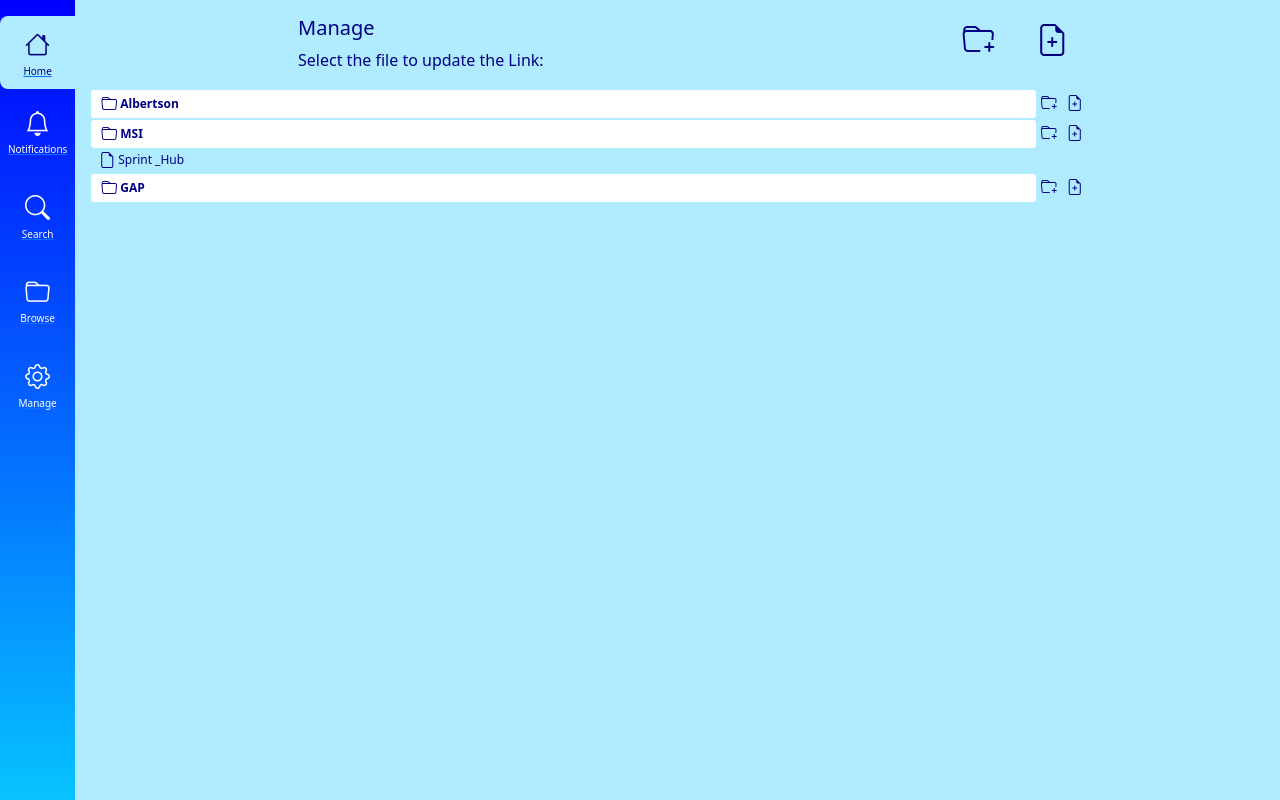
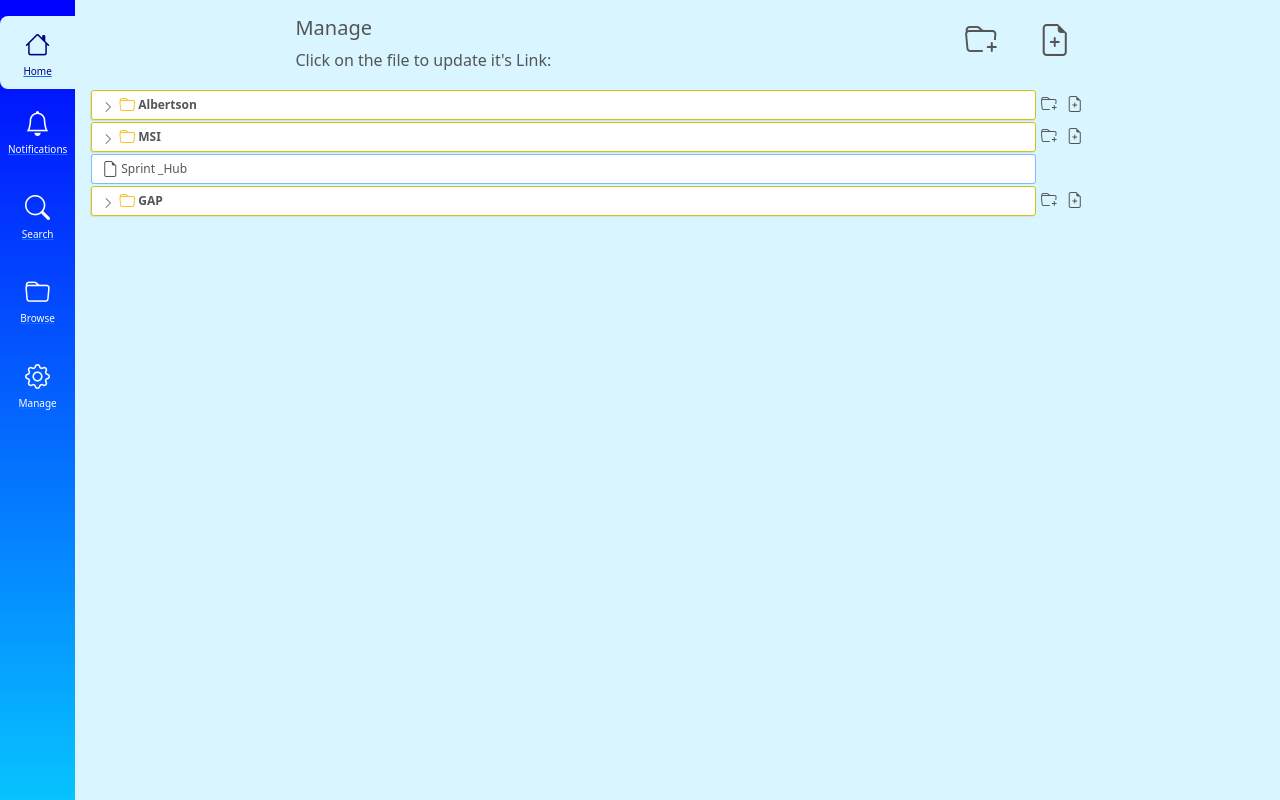
Before and after one commit to coderBiswaNisum/SprintHubProject, a React (Vite) app: page /manage in a window 1280 px wide. Built offline with nearby package versions, Linux system fonts and the light colour scheme.

Commit message:
Made some changes for better UI

```diff
--- a/src/components/browse/folderSection/FolderSection.css
+++ b/src/components/browse/folderSection/FolderSection.css
@@ -1,10 +1,11 @@
 .folderSection {
-  background: #b0ebff;
+  background: #d9f5ff;
   width: 30rem;
   height: 100vh;
   padding-top: 1rem;
-  color: rgb(0, 0, 131);
+  color: rgb(85, 85, 85);
   padding-left: 1rem;
+  font-weight: 100 !important;
 }
 
 .folderTabs {
@@ -36,11 +37,25 @@
 
 .isFolder {
   background-color: rgb(255, 255, 255);
-  color:rgb(0, 0, 131);
+  color:rgb(85, 85, 85);
   border-radius: 3px;
   margin-top: 2px;
   padding: 2px 10px 2px 10px;
   margin-left: -0.5rem;
   width:80%;
   font-weight:bold;
+  box-shadow: -1px 1px 1px #dcdcdc;
+  border: 1px solid rgb(201, 201, 20);
 }
+
+.isFile {
+  border-radius: 3px;
+  margin-top: 2px;
+  padding: 2px 10px 2px 10px;
+  margin-left: -0.5rem;
+  width:80%;
+  font-weight:400;
+  /* box-shadow: -1px 1px 1px #dcdcdc; */
+  border:1px solid rgba(88, 171, 255, 0.782);
+  background-color: white;
+}
--- a/src/components/browse/folderSection/FolderSection.jsx
+++ b/src/components/browse/folderSection/FolderSection.jsx
@@ -27,20 +27,30 @@
       <div key={val.name} className="folderContainer">
         <div className="subFolderTabs">
           <div
-            className={val.type === "folder" ? "isFolder" : ""}
+            className={val.type === "folder" ? "isFolder" : "isFile"}
             style={{ display: "flex", alignItems: "center", cursor: "pointer" }}
             onClick={() =>
               val.type === "folder" ? toggleFolder(val.id) : (dispatch(openFileLink(val.url),dispatch(changeBreadcrumb(val.name))))
             }
           >
             {val.type === "folder" ? (
+              <div>
               <i
                 className={`bi ${
-                  openFolders[val.id] ? "bi-folder2-open" : "bi-folder"
+                  openFolders[val.id] ? "bi-chevron-down" : "bi-chevron-right"
+                }`}
+                style={{fontSize:'12px',marginRight:'5px'}}
+              ></i>
+              <i
+              style={{color:'#f7c224'}}
+                className={`bi ${
+                  openFolders[val.id] ? "bi-folder2-open" : "bi-folder "
                 }`}
               ></i>
+              </div>
             ) : (
-              <i className="bi bi-file-earmark"></i>
+
+              <i style={{color:'#294bca'}} className="bi bi-file-earmark"></i>
             )}
 
             <p>{val.name}</p>
--- a/src/components/mainsidebar/MainSideBar.css
+++ b/src/components/mainsidebar/MainSideBar.css
@@ -22,7 +22,7 @@
 .sideBarItem.active{
   display: flex;
   flex-direction: column;
-  background: #b0ebff;
+  background: #d9f5ff;
   align-items: center;
   color: rgb(0, 0, 131);
   font-size:10px;
--- a/src/features/createFolderFilesSlice.jsx
+++ b/src/features/createFolderFilesSlice.jsx
@@ -144,6 +144,12 @@
     updateFileLink(state,action){
       let targetId = action.payload
       state.value = updateLink(state.value,targetId)
+    },
+    createNewProject(state){
+      let newProjectName = prompt('Enter the New Project Name:')
+    },
+    createProjectFile(state){
+      let newPFileName = prompt('Enter the New File Name:')
     }
   },
 });
--- a/src/pages/manage/Manage.jsx
+++ b/src/pages/manage/Manage.jsx
@@ -25,18 +25,27 @@
       <div key={val.name} className="folderContainer">
         <div className="subFolderTabs" style={{justifyContent:"flex-start"}}>
           <div
-            className={val.type === "folder" ? "isFolder" : ""}
+            className={val.type === "folder" ? "isFolder" : "isFile"}
             style={{ display: "flex", alignItems: "center", cursor: "pointer" }}
             onClick={() =>
               val.type === "folder" ? toggleFolder(val.id) : (dispatch(updateFileLink(val.id)))
             }
           >
             {val.type === "folder" ? (
+               <div>
               <i
                 className={`bi ${
-                  openFolders[val.id] ? "bi-folder2-open" : "bi-folder"
+                  openFolders[val.id] ? "bi-chevron-down" : "bi-chevron-right"
+                }`}
+                style={{fontSize:'12px',marginRight:'5px'}}
+              ></i>
+              <i
+              style={{color:'#f7c224'}}
+                className={`bi ${
+                  openFolders[val.id] ? "bi-folder2-open" : "bi-folder "
                 }`}
               ></i>
+              </div>
             ) : (
               <i className="bi bi-file-earmark"></i>
             )}
@@ -80,7 +89,7 @@
       <div className="folderTabs" style={{justifyContent:'space-around'}}>
         <div>
           <h5>Manage</h5>
-          <p>Select the file to update the Link:</p>
+          <p>Click on the file to update it's Link:</p>
         </div>
         <div>
           <i
```
